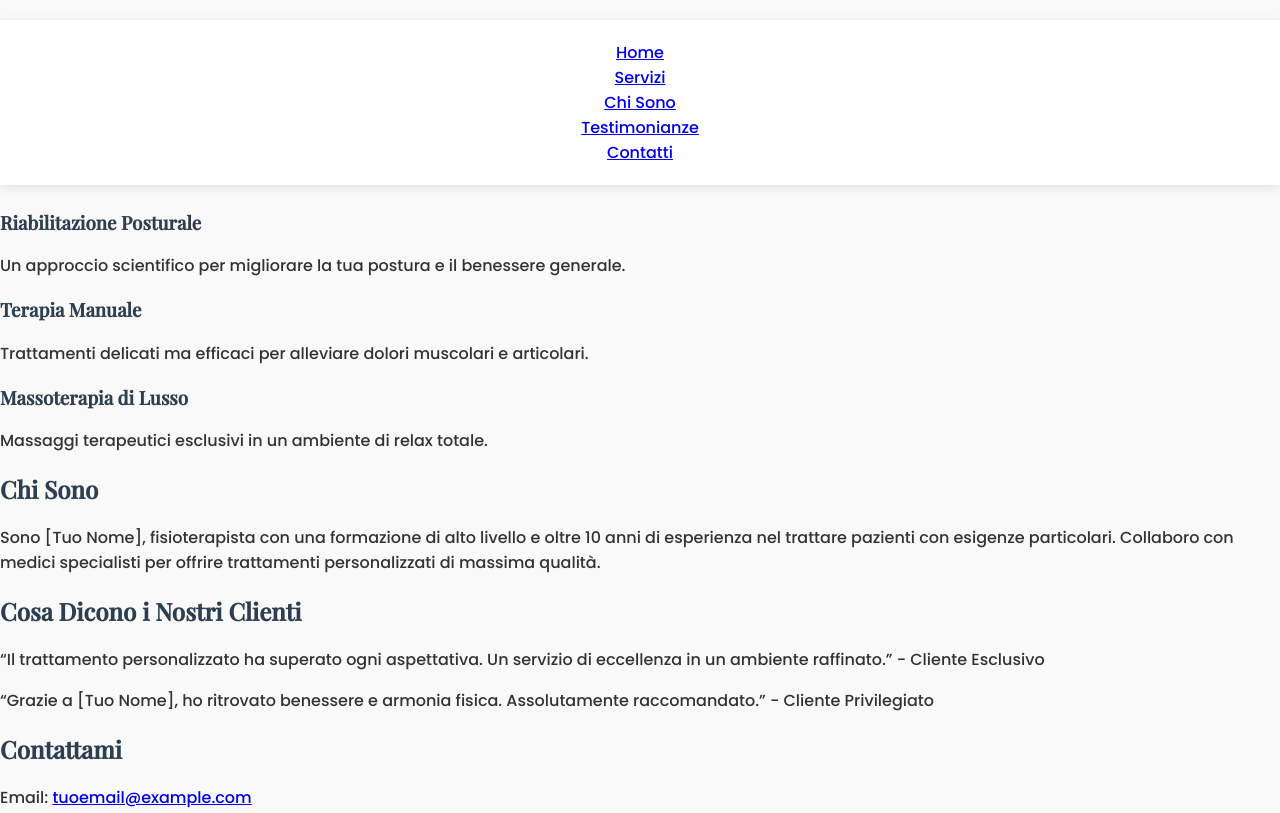
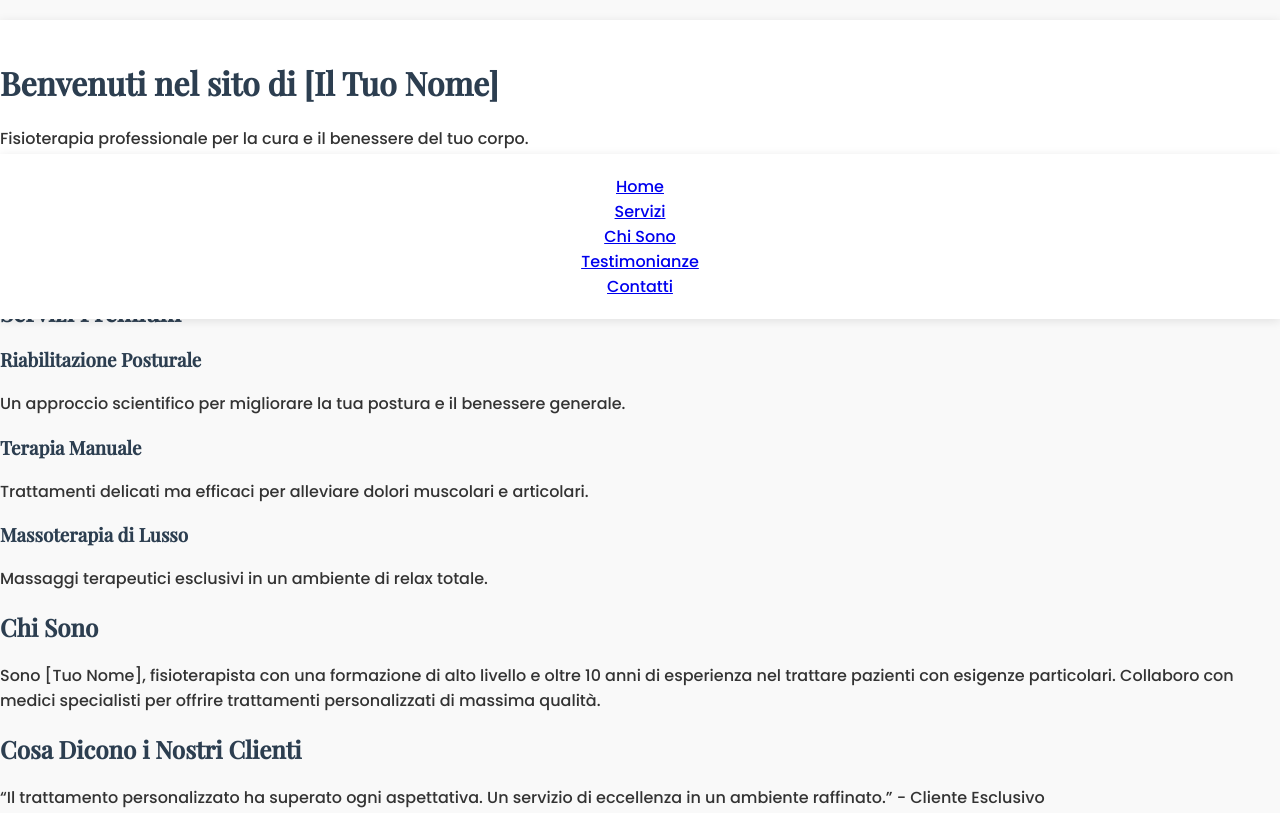
Before and after one commit to andreahueller/sito-fisioterapia, a plain HTML site: page index.html in a window 1280 px wide. Shown: the top 813 px of the page. Drawn offline with nearby package versions, Linux system fonts and the light colour scheme.

Commit message:
Update index.html

```diff
--- a/index.html
+++ b/index.html
@@ -6,7 +6,32 @@
     <title>Studio di Fisioterapia - [Tuo Nome]</title>
     <link rel="stylesheet" href="styles.css">
     <link href="https://fonts.googleapis.com/css2?family=Playfair+Display:wght@500&family=Poppins:wght@300;500&display=swap" rel="stylesheet">
+</head><!DOCTYPE html>
+<html lang="it">
+<head>
+    <meta charset="UTF-8">
+    <meta name="viewport" content="width=device-width, initial-scale=1.0">
+    <meta name="description" content="Sito di fisioterapia professionale per la cura e il benessere">
+    <title>Fisioterapista - [Il Tuo Nome]</title>
+    <!-- Collegamento al file CSS -->
+    <link rel="stylesheet" href="styles.css">
 </head>
+<body>
+    <header>
+        <h1>Benvenuti nel sito di [Il Tuo Nome]</h1>
+        <p>Fisioterapia professionale per la cura e il benessere del tuo corpo.</p>
+    </header>
+
+    <section>
+        <h2>Servizi offerti</h2>
+        <p>Descrivi i tuoi servizi qui.</p>
+    </section>
+
+    <footer>
+        <p>Contattaci: [email@example.com]</p>
+    </footer>
+</body>
+</html>
 <body>
 
     <header>
```
